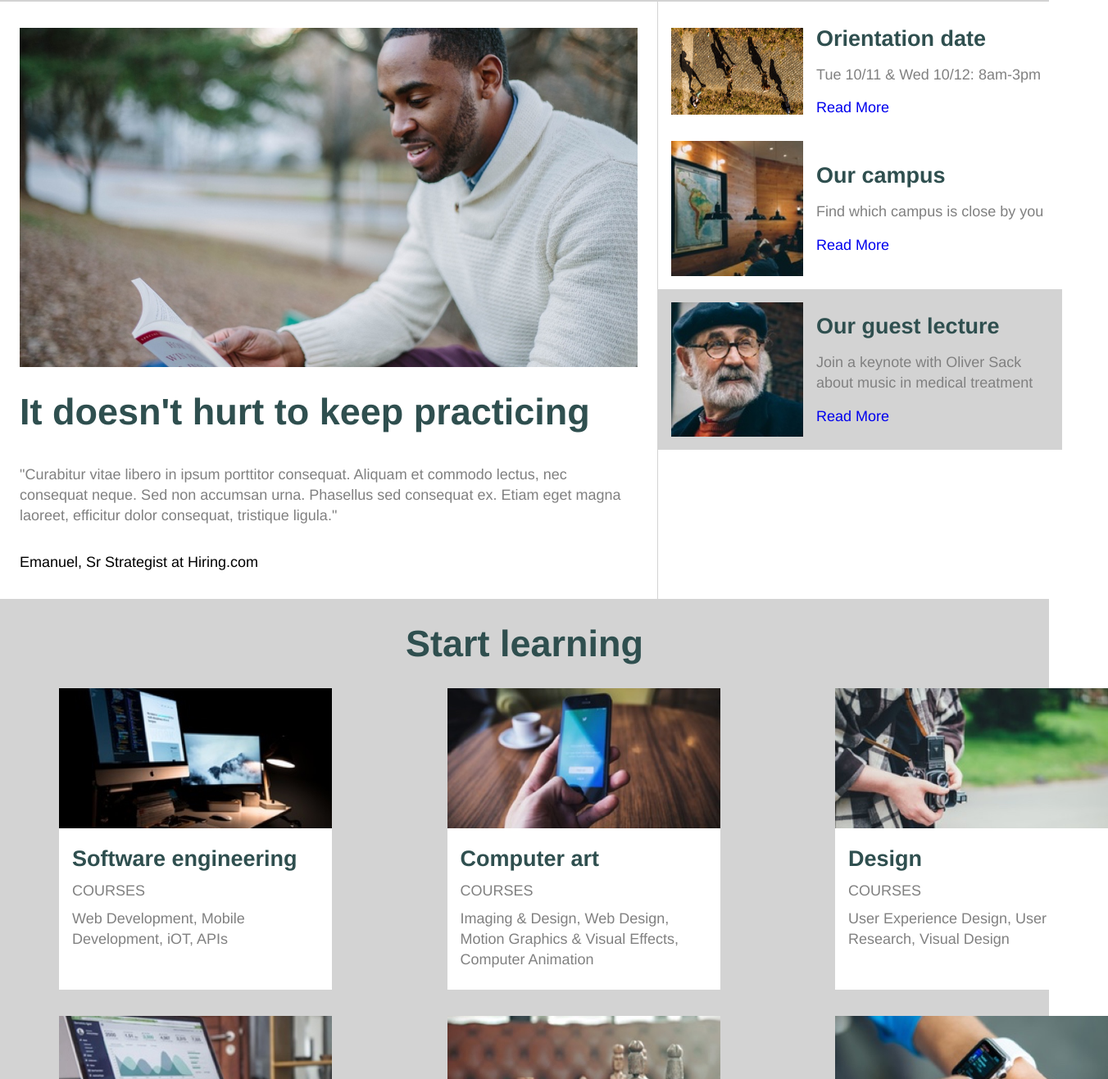
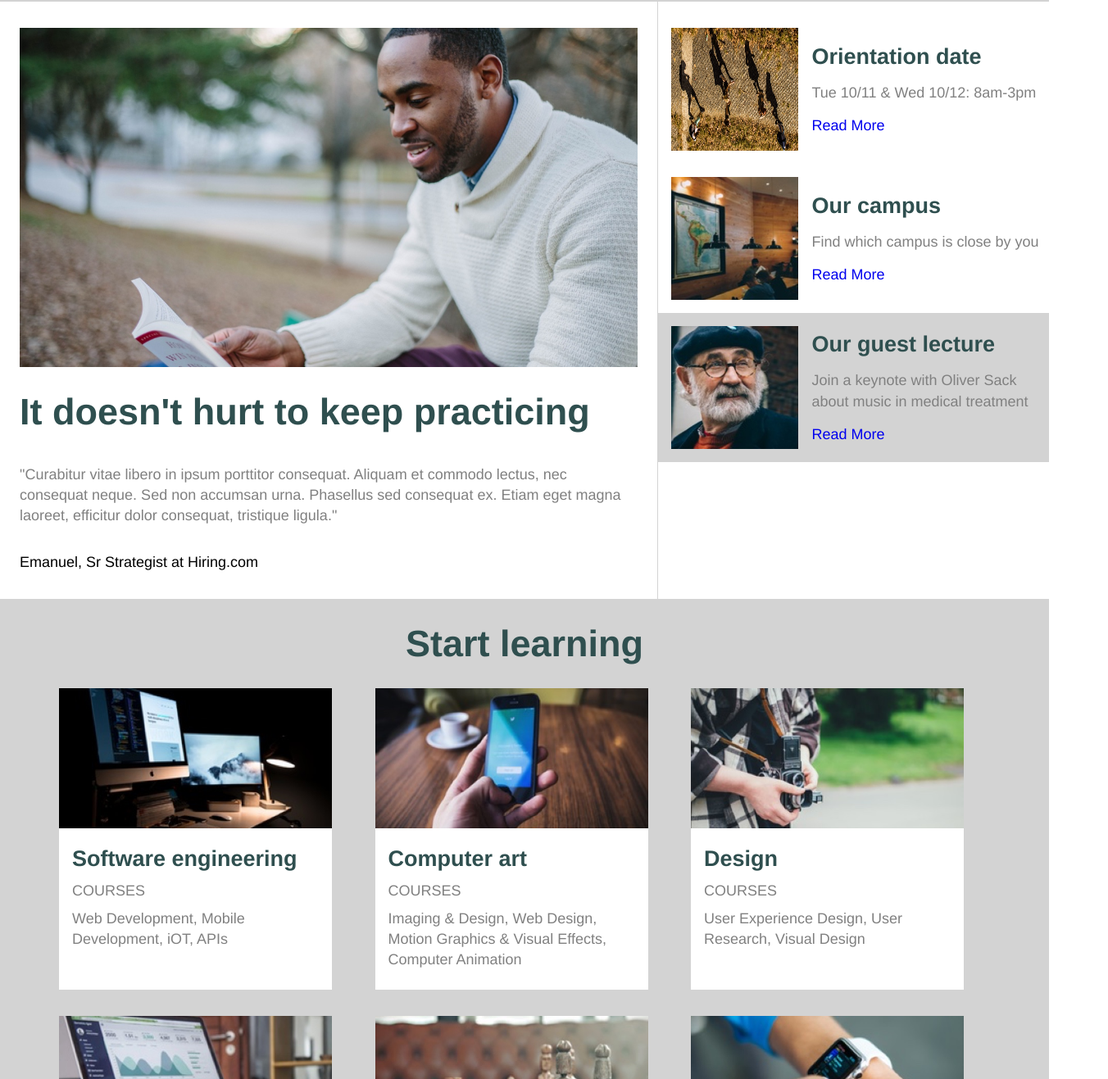
Before and after one commit to bentcreek/colmaracademy, a plain HTML site: page index.html in a window 1280 px wide. Shown: the part 683-2000 px from the top of the page at 82% size, 1352 px wide, since content can reach past the window. Drawn offline with Linux system fonts and the light colour scheme.

Commit message:
Update final draft for review

```diff
--- a/resources/css/style.css
+++ b/resources/css/style.css
@@ -250,7 +250,7 @@ nav li a {
 }
 
 .information {
-  width: 40%;
+  max-width: 40%;
   display: flex;
   flex-direction: column;
   margin-left: 24px;
@@ -261,13 +261,13 @@ nav li a {
 
 .bulletin {
   display: flex;
-  width: 100%;
+  max-width: 100%;
   padding: 16px 0px 16px 16px;
 }
 
 .bulletin-image {
   width: 35%;
-  height: auto;
+  height: 150px;
   margin-right: 16px;
 }
 
@@ -306,10 +306,11 @@ nav li a {
   }
 
   .information {
-    width: 100%;
+    max-width: 100%;
     margin: 0px;
     padding: 16px 16px 0px 16px;
   }
+
 
   .bulletin {
     width: 100%;
@@ -319,6 +320,7 @@ nav li a {
 
   .bulletin-image {
     width: 100%;
+    height: auto;
     margin: 0;
   }
 
@@ -348,7 +350,7 @@ nav li a {
 }
 
 .focus-areas {
-  width: 100%;
+  max-width: 100%;
   display: flex;
   flex-flow: row wrap;
   margin: 0px 72px;
@@ -358,6 +360,7 @@ nav li a {
 .focus-area {
   background-color: white;
   margin-bottom: 32px;
+  margin-right: 32px;
   width: 333px;
 }
 
```
